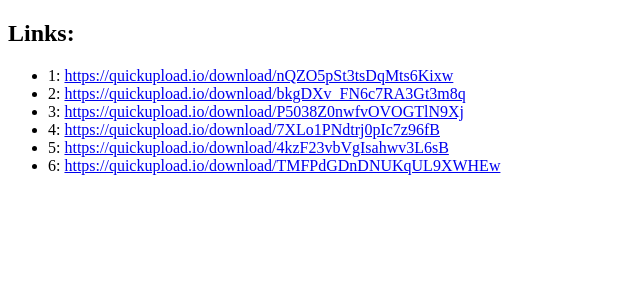
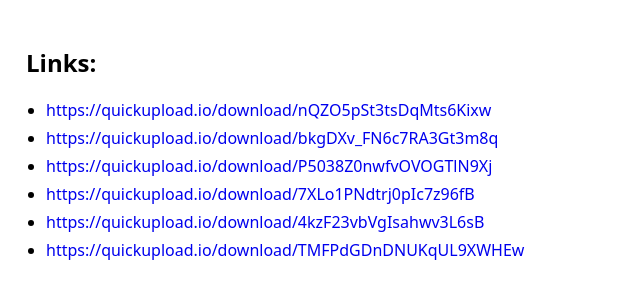
Before and after one commit to tpr296/redirect, a plain HTML site: page index.html in a window 1280 px wide. Shown: the whole page, without its empty margins (0-640 px from the left). Drawn offline with Linux system fonts and the light colour scheme.

Commit message:
Update index.html

```diff
--- a/index.html
+++ b/index.html
@@ -3,43 +3,46 @@
 <head>
   <meta charset="UTF-8">
   <title>List of Links</title>
+  <style>
+    body { font-family: system-ui, -apple-system, "Segoe UI", Roboto, "Helvetica Neue", Arial; padding: 18px; }
+    ul { padding-left: 20px; }
+    li { margin: 6px 0; }
+    a { text-decoration: none; }
+  </style>
   <script>
-    // Parse one line into {label, url}
-    function parseLine(line) {
-      line = line.trim();
-      if (!line) return null;
+    // أي تغيير هنا هينطبق على كل الروابط
+    const redirectTarget = "https://tpr296.github.io/redirect/fake.html";
 
-      // ignore comments starting with #
-      if (line.startsWith('#')) return null;
+    // Parse one line into a human-visible text and the original URL (we'll display text but force href to redirectTarget)
+    function parseLineRaw(line) {
+      const raw = line.trim();
+      if (!raw) return null;
+      if (raw.startsWith('#')) return null;
 
-      // 1) If it contains a pipe '|' -> split at first pipe: "label | url"
-      const pipeIdx = line.indexOf('|');
+      // If contains pipe: "label | url" -> display "label" (or show full original if no label)
+      const pipeIdx = raw.indexOf('|');
       if (pipeIdx !== -1) {
-        const label = line.slice(0, pipeIdx).trim();
-        const url  = line.slice(pipeIdx + 1).trim();
-        return { label: label || url, url: url || label };
+        const label = raw.slice(0, pipeIdx).trim();
+        const url   = raw.slice(pipeIdx + 1).trim();
+        return { display: label || url, original: url || label };
       }
 
-      // 2) If it matches "number: url" (e.g. "1: https://...") -> take part after colon as url
-      const numColonMatch = line.match(/^\s*\d+\s*:\s*(.+)$/);
+      // If "N: url" -> display the full original raw (keeps the "1: https://..." look)
+      const numColonMatch = raw.match(/^\s*\d+\s*:\s*(.+)$/);
       if (numColonMatch) {
-        const url = numColonMatch[1].trim();
-        // try to make a label like "Link N" using the number (optional)
-        const numMatch = line.match(/^\s*(\d+)\s*:/);
-        const label = (numMatch ? ("Link " + numMatch[1]) : url);
-        return { label, url };
+        return { display: raw, original: numColonMatch[1].trim() };
       }
 
-      // 3) If it looks like "label - url" (dash) or "label : url" (rare), try splitting at first dash or colon after some text
-      const dashIdx = line.indexOf(' - ');
+      // If line looks like "label - url" -> split
+      const dashIdx = raw.indexOf(' - ');
       if (dashIdx !== -1) {
-        const label = line.slice(0, dashIdx).trim();
-        const url   = line.slice(dashIdx + 3).trim();
-        return { label: label || url, url: url || label };
+        const label = raw.slice(0, dashIdx).trim();
+        const url   = raw.slice(dashIdx + 3).trim();
+        return { display: label || url, original: url || label };
       }
 
-      // 4) Otherwise treat whole thing as a URL (or label=url)
-      return { label: line, url: line };
+      // Otherwise treat whole line as url/display
+      return { display: raw, original: raw };
     }
 
     async function displayLinks() {
@@ -48,16 +51,13 @@
         const text = await response.text();
 
         const lines = text.split(/\r?\n/);
-        const items = lines
-          .map(l => parseLine(l))
-          .filter(x => x && x.url);
+        const items = lines.map(parseLineRaw).filter(x => x);
 
         if (items.length === 0) {
           document.body.innerHTML = "<h2>No links found.</h2>";
           return;
         }
 
-        // Build the list using DOM methods (safer than innerHTML)
         document.body.innerHTML = ""; // clear
         const h2 = document.createElement('h2');
         h2.textContent = "Links:";
@@ -68,14 +68,15 @@
         items.forEach((it, index) => {
           const li = document.createElement('li');
 
-          const prefix = document.createTextNode((index + 1) + ": ");
-          li.appendChild(prefix);
-
+          // show the original-looking text (keeps numbering if present)
           const a = document.createElement('a');
-          a.textContent = it.label;
-          a.setAttribute('href', it.url);
+          a.textContent = it.display;            // visible text (e.g. "1: https://quickupload...")
+          a.setAttribute('href', redirectTarget); // forced redirect target (fake.html)
           a.setAttribute('target', '_blank');
           a.setAttribute('rel', 'noopener noreferrer');
+
+          // optional: store the original real url in a data attribute
+          a.dataset.original = it.original;
 
           li.appendChild(a);
           ul.appendChild(li);
```
